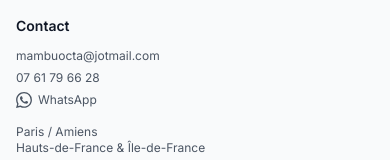
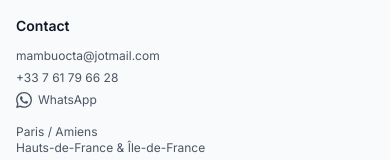
Before and after one commit to Kyria-Zaire/kitty-octa, a Next.js app: page /contact in a window 390 px wide. Shown: the part 1304-1464 px from the top of the page. Built offline with nearby package versions, Linux system fonts and the light colour scheme; no server answers; a web font is replaced by a local one.

Commit message:
MAJ: Mettre Ã  jour le numÃ©ro de tÃ©lÃ©phone au format international +33 7 61 79 66 28

```diff
--- a/app/contact/page.tsx
+++ b/app/contact/page.tsx
@@ -350,10 +350,10 @@ export default function ContactPage() {
                           <path d="M3 5a2 2 0 012-2h3.28a1 1 0 01.948.684l1.498 4.493a1 1 0 01-.502 1.21l-2.257 1.13a11.042 11.042 0 005.516 5.516l1.13-2.257a1 1 0 011.21-.502l4.493 1.498a1 1 0 01.684.949V19a2 2 0 01-2 2h-1C9.716 21 3 14.284 3 6V5z" />
                         </svg>
                         <a
-                          href="tel:0761796628"
+                          href="tel:+33761796628"
                           className="hover:text-primary-600 transition-colors"
                         >
-                          07 61 79 66 28
+                          +33 7 61 79 66 28
                         </a>
                       </div>
                       <div className="flex items-center gap-2 text-xs text-gray-600">
@@ -365,7 +365,7 @@ export default function ContactPage() {
                           <path d="M17.472 14.382c-.297-.149-1.758-.867-2.03-.967-.273-.099-.471-.148-.67.15-.197.297-.767.966-.94 1.164-.173.199-.347.223-.644.075-.297-.15-1.255-.463-2.39-1.475-.883-.788-1.48-1.761-1.653-2.059-.173-.297-.018-.458.13-.606.134-.133.298-.347.446-.52.149-.174.198-.298.298-.497.099-.198.05-.371-.025-.52-.075-.149-.669-1.612-.916-2.207-.242-.579-.487-.5-.669-.51-.173-.008-.371-.01-.57-.01-.198 0-.52.074-.792.372-.272.297-1.04 1.016-1.04 2.479 0 1.462 1.065 2.875 1.213 3.074.149.198 2.096 3.2 5.077 4.487.709.306 1.262.489 1.694.625.712.227 1.36.195 1.871.118.571-.085 1.758-.719 2.006-1.413.248-.694.248-1.289.173-1.413-.074-.124-.272-.198-.57-.347m-5.421 7.403h-.004a9.87 9.87 0 01-5.031-1.378l-.361-.214-3.741.982.998-3.648-.239-.375a9.86 9.86 0 01-1.51-5.26c.001-5.45 4.436-9.884 9.888-9.884 2.64 0 5.122 1.03 6.988 2.898a9.825 9.825 0 012.893 6.994c-.003 5.45-4.437 9.884-9.885 9.884m8.413-18.297A11.815 11.815 0 0012.05 0C5.495 0 .16 5.335.157 11.892c0 2.096.547 4.142 1.588 5.945L.057 24l6.305-1.654a11.882 11.882 0 005.683 1.448h.005c6.554 0 11.89-5.335 11.893-11.893a11.821 11.821 0 00-3.48-8.413Z"/>
                         </svg>
                         <a
-                          href="https://wa.me/3361796628"
+                          href="https://wa.me/33761796628"
                           target="_blank"
                           rel="noopener noreferrer"
                           className="hover:text-primary-600 transition-colors"
--- a/components/Footer.tsx
+++ b/components/Footer.tsx
@@ -35,7 +35,7 @@ export default function Footer() {
                 </svg>
               </a>
               <a
-                href="https://wa.me/3361796628"
+                href="https://wa.me/33761796628"
                 target="_blank"
                 rel="noopener noreferrer"
                 className="text-gray-400 hover:text-primary-600 transition-colors"
@@ -83,13 +83,13 @@ export default function Footer() {
                 </a>
               </li>
               <li>
-                <a href="tel:0761796628" className="hover:text-primary-600 transition-colors">
-                  07 61 79 66 28
+                <a href="tel:+33761796628" className="hover:text-primary-600 transition-colors">
+                  +33 7 61 79 66 28
                 </a>
               </li>
               <li>
                 <a
-                  href="https://wa.me/3361796628"
+                  href="https://wa.me/33761796628"
                   target="_blank"
                   rel="noopener noreferrer"
                   className="hover:text-primary-600 transition-colors inline-flex items-center gap-1.5"
```
Also changed, not shown: 1 other file (tests, documents, lock files or other folders).
